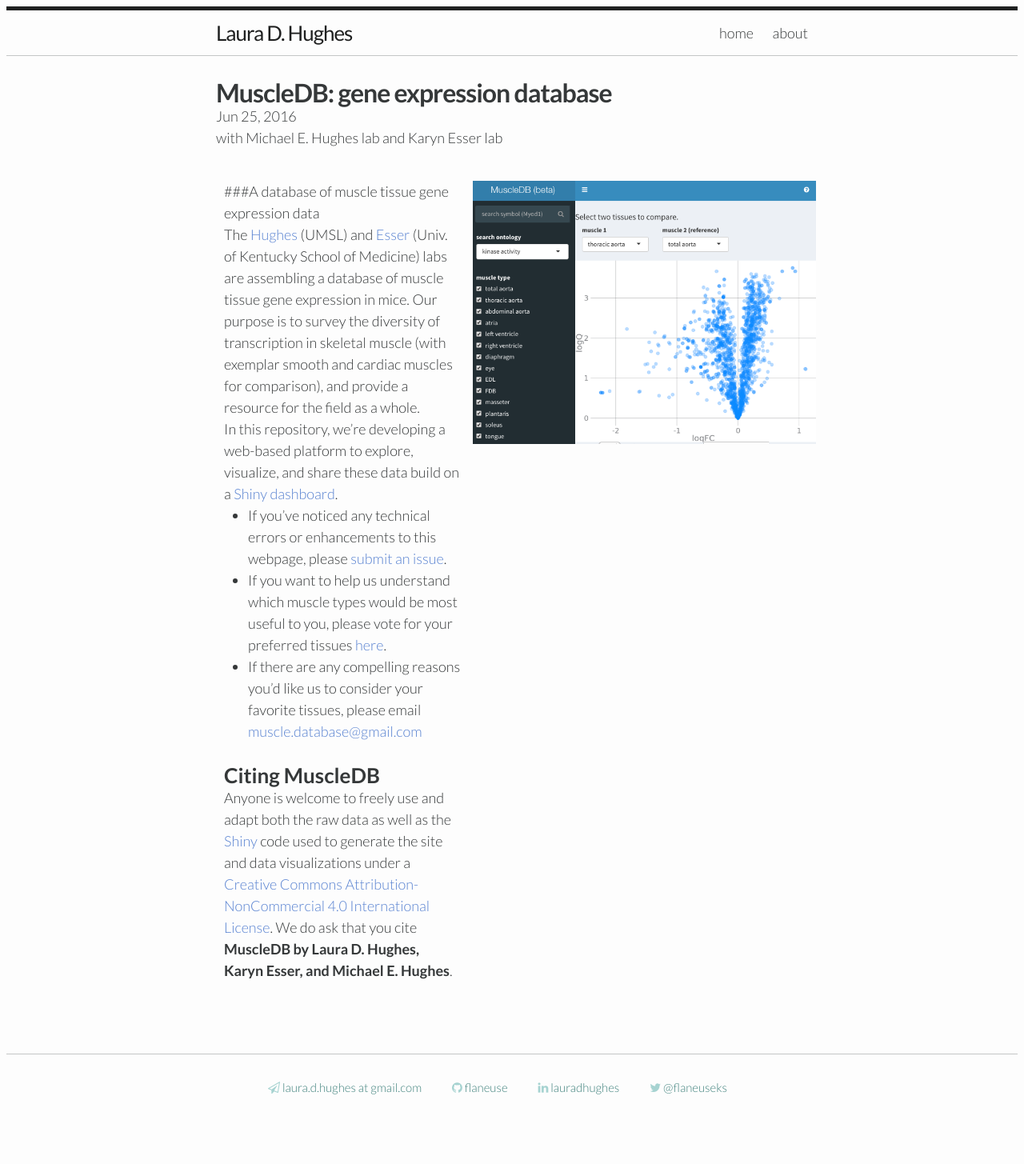
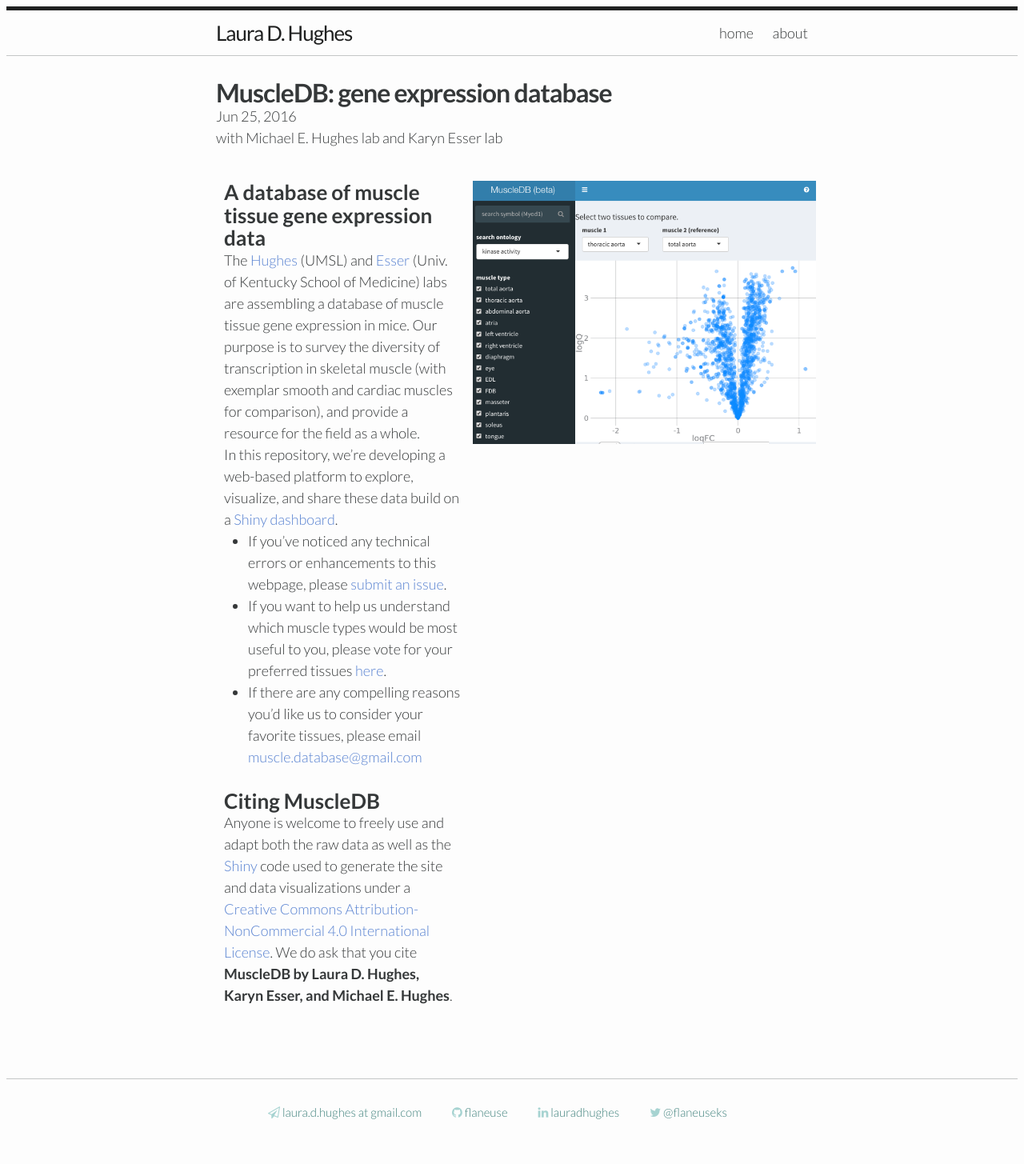
Before and after one commit to flaneuse/flaneuse.github.io, a Jekyll site: the page built from _posts/2016-06-25-muscledb.markdown, in a window 1280 px wide. Shown: the whole page at 80% size. Built offline with Jekyll 4.4.1, drawn with Linux system fonts in a browser that asks for light colours; before the commit the page ends 1423 px from its top, so only the background shows below that.

Commit message:
fixing md rendering weirdness

```diff
--- a/_posts/2016-06-25-muscledb.markdown
+++ b/_posts/2016-06-25-muscledb.markdown
@@ -9,7 +9,7 @@ co-authors: Michael E. Hughes lab and Karyn Esser lab
 link: "http://muscledb.org/MuscleDB"
 ---
 
-###A database of muscle tissue gene expression data
+<h3>A database of muscle tissue gene expression data</h3>
 
 The [Hughes](http://openwetware.org/wiki/HughesLab) (UMSL) and [Esser](http://www.uky.edu/~kaesse2/lab_web_7_2007/SMBL/) (Univ. of Kentucky School of Medicine) labs are assembling a database of muscle tissue gene expression in mice.  Our purpose is to survey the diversity of transcription in skeletal muscle (with exemplar smooth and cardiac muscles for comparison), and provide a resource for the field as a whole.
 
@@ -24,5 +24,6 @@ please vote for your preferred tissues [here](https://docs.google.com/forms/d/1i
 please email [muscle.database@gmail.com](mailto:muscle.database@gmail.com target="_blank")
 
 <br>
-### Citing MuscleDB
+
+<h3>Citing MuscleDB</h3>
 Anyone is welcome to freely use and adapt both the raw data as well as the [Shiny](shiny.rstudio.com) code used to generate the site and data visualizations under a [Creative Commons Attribution-NonCommercial 4.0 International License](https://creativecommons.org/licenses/by-nc/2.0/). We do ask that you cite **MuscleDB by Laura D. Hughes, Karyn Esser, and Michael E. Hughes**.
```
